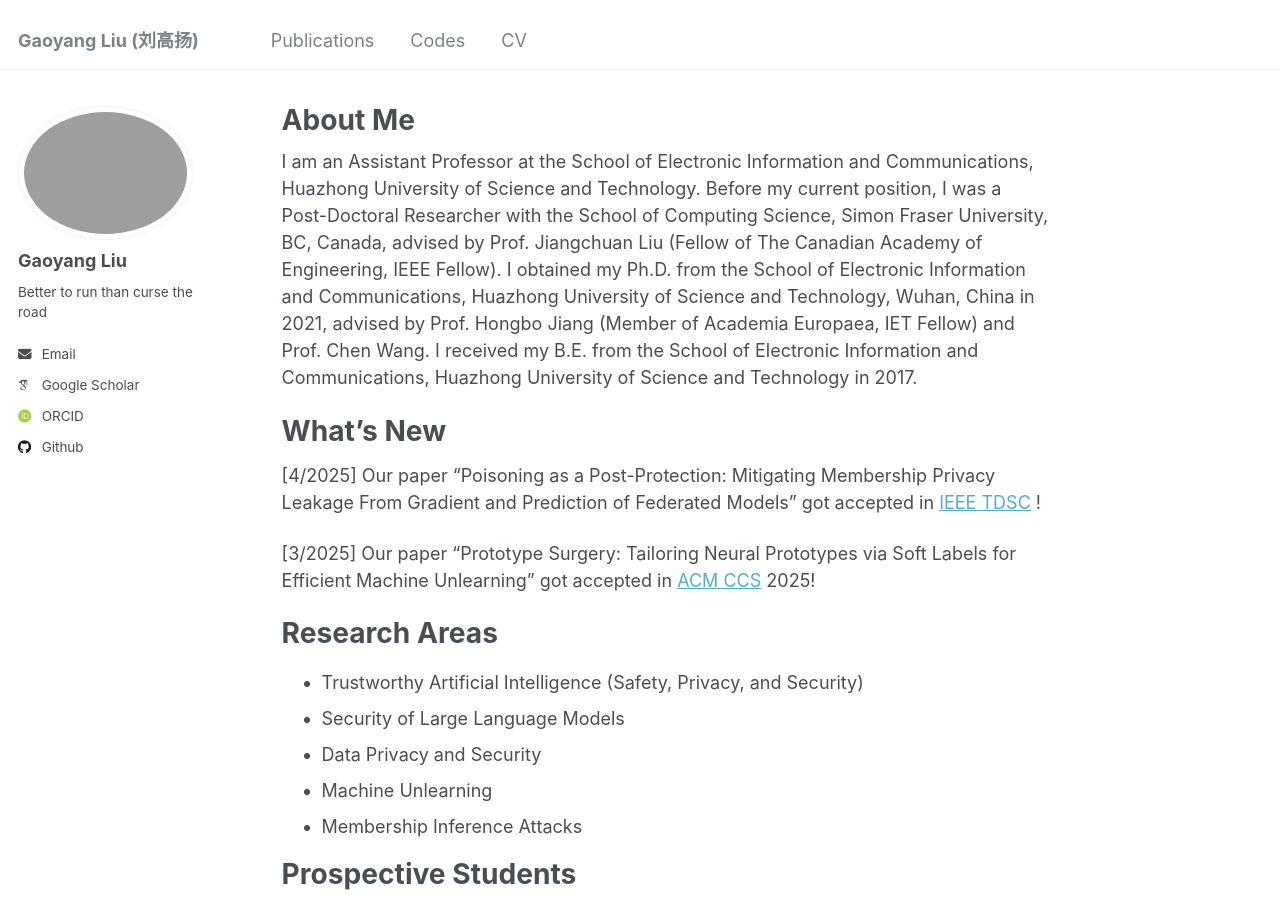
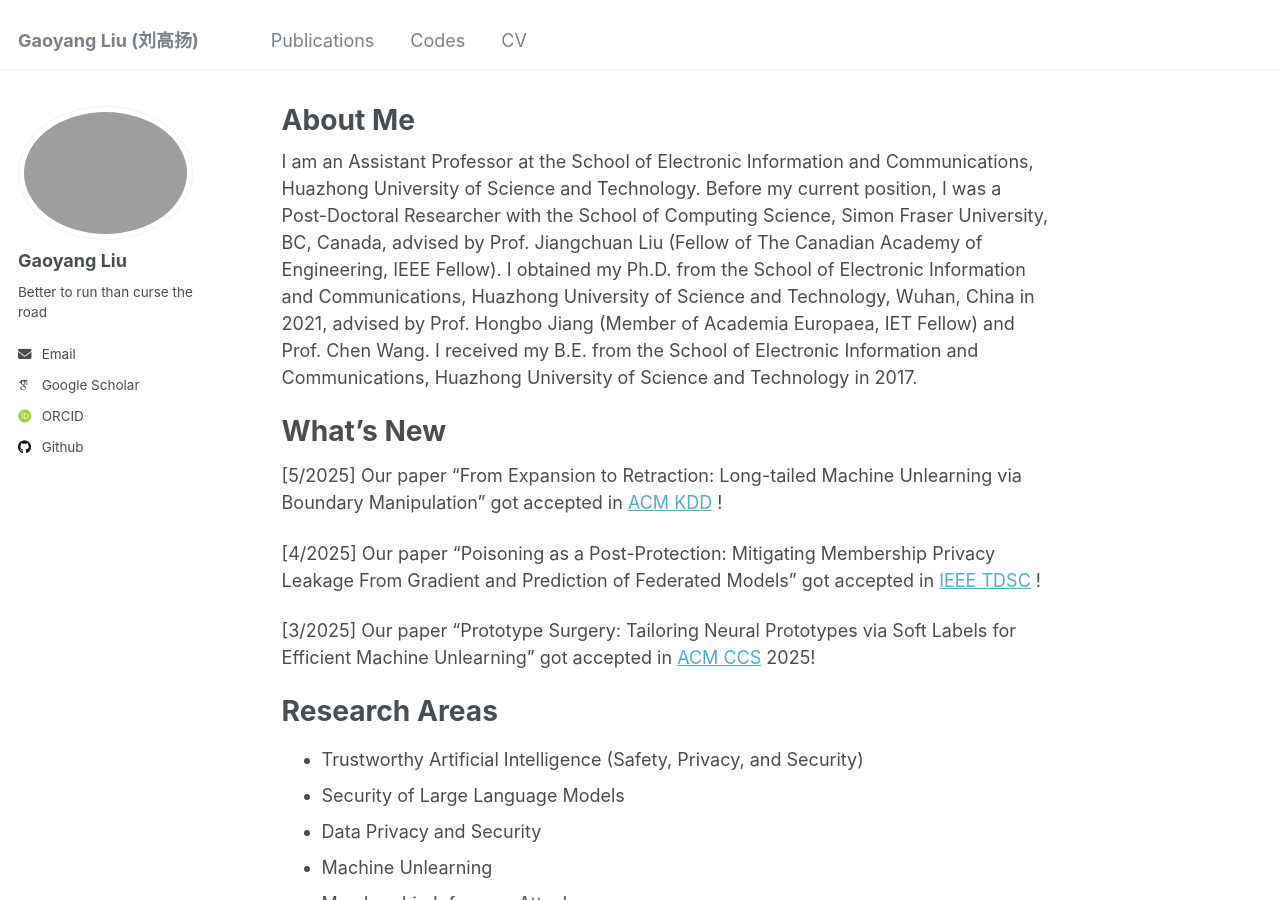
Before and after one commit to gyliu1991/gyliu1991.github.io, a Jekyll site: the page built from _pages/about.md, in a window 1280 px wide and 900 px high. Built offline with Jekyll 4.4.1, drawn with Linux system fonts in a browser that asks for light colours; some web fonts are replaced.

Commit message:
Update about.md

```diff
--- a/_pages/about.md
+++ b/_pages/about.md
@@ -11,6 +11,8 @@ I am an Assistant Professor at the School of Electronic Information and Communic
 
 What’s New
 ====
+[5/2025] Our paper “From Expansion to Retraction: Long-tailed Machine Unlearning via Boundary Manipulation” got accepted in [ACM KDD](https://kdd2025.kdd.org/) !
+
 [4/2025] Our paper “Poisoning as a Post-Protection: Mitigating Membership Privacy Leakage From Gradient and Prediction of Federated Models” got accepted in [IEEE TDSC](https://gyliu1991.github.io/) !
 
 [3/2025] Our paper “Prototype Surgery: Tailoring Neural Prototypes via Soft Labels for Efficient Machine Unlearning” got accepted in [ACM CCS](https://www.sigsac.org/ccs/CCS2025/) 2025!
```
